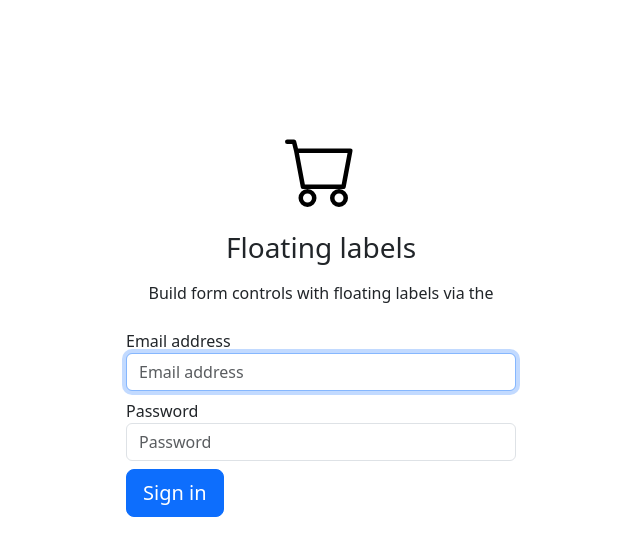
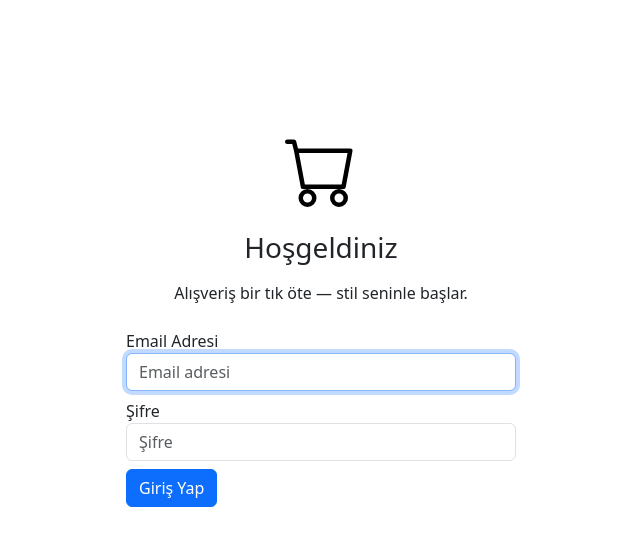
Before and after one commit to kbravrl/E-Commerce-Platform, a React (Vite) app in the folder client/: page / in a window 1280 px wide. Shown: the top 556 px of the page, without its empty margins (319-959 px from the left). Built offline with nearby package versions, Linux system fonts and the light colour scheme.

Commit message:
Updates login page UI and text content
Improves the user interface of the login page.

Replaces English text with Turkish for a better user
experience for the target audience.

Updates button to redirect to the products page
after a user has logged in.

```diff
--- a/client/src/pages/login/Login.jsx
+++ b/client/src/pages/login/Login.jsx
@@ -1,54 +1,46 @@
-import React from "react";
-import './Login.css';
-import logo from '../../assets/cart.svg';
+import "./Login.css";
+import logo from "../../assets/cart.svg";
 
 const Login = () => {
   return (
     <div>
       <form class="form-signin">
         <div class="text-center mb-4">
-          <img
-            class="mb-4"
-            src={logo}
-            alt={logo}
-            width="72"
-            height="72"
-          />
+          <img class="mb-4" src={logo} alt={logo} width="72" height="72" />
 
-          <h1 class="h3 mb-3 font-weight-normal">Floating labels</h1>
-          <p>
-            Build form controls with floating labels via the{" "}
-
-          </p>
+          <h1 class="h3 mb-3 font-weight-normal">Hoşgeldiniz</h1>
+          <p>Alışveriş bir tık öte — stil seninle başlar.</p>
         </div>
 
         <div class="form-label-group mb-2">
-        <label for="inputEmail">Email address</label>
+          <label for="inputEmail">Email Adresi</label>
           <input
             type="email"
             id="inputEmail"
             class="form-control"
-            placeholder="Email address"
+            placeholder="Email adresi"
             required=""
             autofocus=""
           />
-
         </div>
 
         <div class="form-label-group mb-2">
-        <label for="inputPassword">Password</label>
+          <label for="inputPassword">Şifre</label>
           <input
             type="password"
             id="inputPassword"
             class="form-control"
-            placeholder="Password"
+            placeholder="Şifre"
             required=""
           />
-
         </div>
-        <button class="btn btn-lg btn-primary btn-block" type="submit">
-          Sign in
-        </button>
+        <a
+          class="btn btn-primary"
+          href="http://localhost:5173/products"
+          role="button"
+        >
+          Giriş Yap
+        </a>
       </form>
     </div>
   );
```
